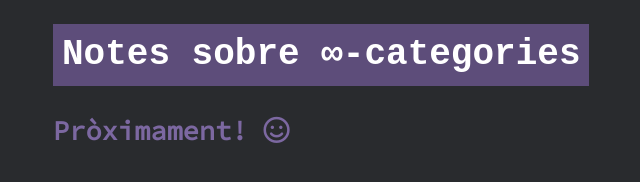
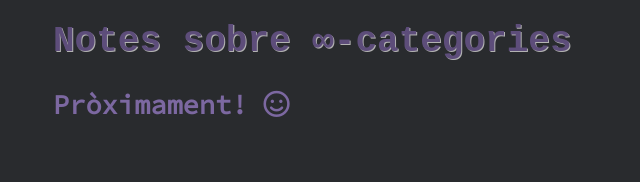
Before and after one commit to jaycech3n/notes, a plain HTML site: page index.html in a window 1280 px wide. Shown: the whole page, without its empty margins (267-907 px from the left). Drawn offline with nearby package versions, Linux system fonts and the light colour scheme; a web font is replaced by a local one.

Commit message:
tweak css

```diff
--- a/main.css
+++ b/main.css
@@ -9,13 +9,11 @@ body {
 
 header {margin: 0}
 
-h1, h2 {display: inline-block}
+h2 {display: inline-block}
 h2, h3 {font-family: "Source Code Pro", monospace}
 h1 {
-    padding: 12px 8px;
-    background: #5d4d7a;
-    color: #fff;
-    border: #5d4d7a 1px solid;
+    color: #5d4d7a;
+    text-shadow: 1px 1px #b2b2b2;
     line-height: 1em;
     margin-bottom: 0.2em;
     font-family: "PT Mono", monospace;
```
